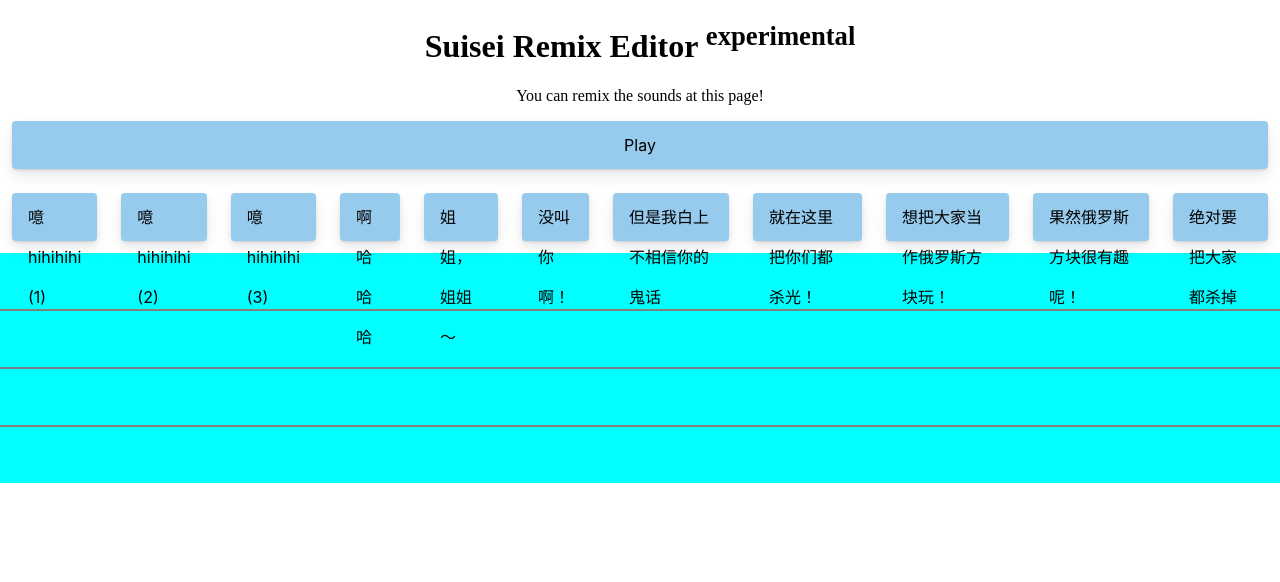
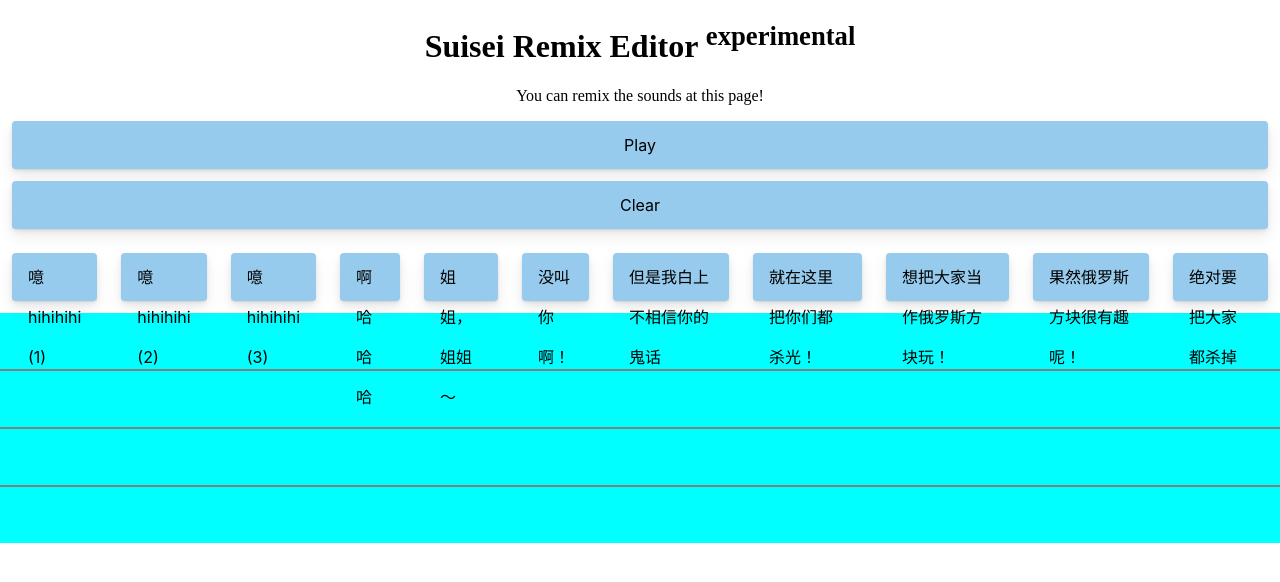
Before and after one commit to suisei-cn/starbuttons, a Vue app: page /#/editor in a window 1280 px wide. Shown: the top 582 px of the page. Built offline with nearby package versions, Linux system fonts and the light colour scheme.

Commit message:
feat(EditorView): clear

```diff
--- a/src/views/EditorView.vue
+++ b/src/views/EditorView.vue
@@ -5,6 +5,7 @@
       <p>You can remix the sounds at this page!</p>
       <div id="operations">
         <div class="normalBtn" @click="playRemix">Play</div>
+        <div class="normalBtn" @click="clearRemix">Clear</div>
       </div>
     </div>
     <div id="buttons" ref="clips">
@@ -35,7 +36,7 @@ import { Sound } from "../types";
 import BaseButton from "../components/BaseButton.vue";
 import interact from "interactjs";
 
-const editorElements: {
+let editorElements: {
   [key: string]: {
     id: number;
     location: number;
@@ -217,6 +218,13 @@ export default class App extends Vue {
       }, (i.location / ratio) * 1000);
     }
   }
+
+  private clearRemix() {
+    for (const item of document.querySelectorAll(".item[data-seq-id]")) {
+      (this.$refs.clips as HTMLElement).removeChild(item);
+    }
+    editorElements = {};
+  }
 }
 </script>
 
```
